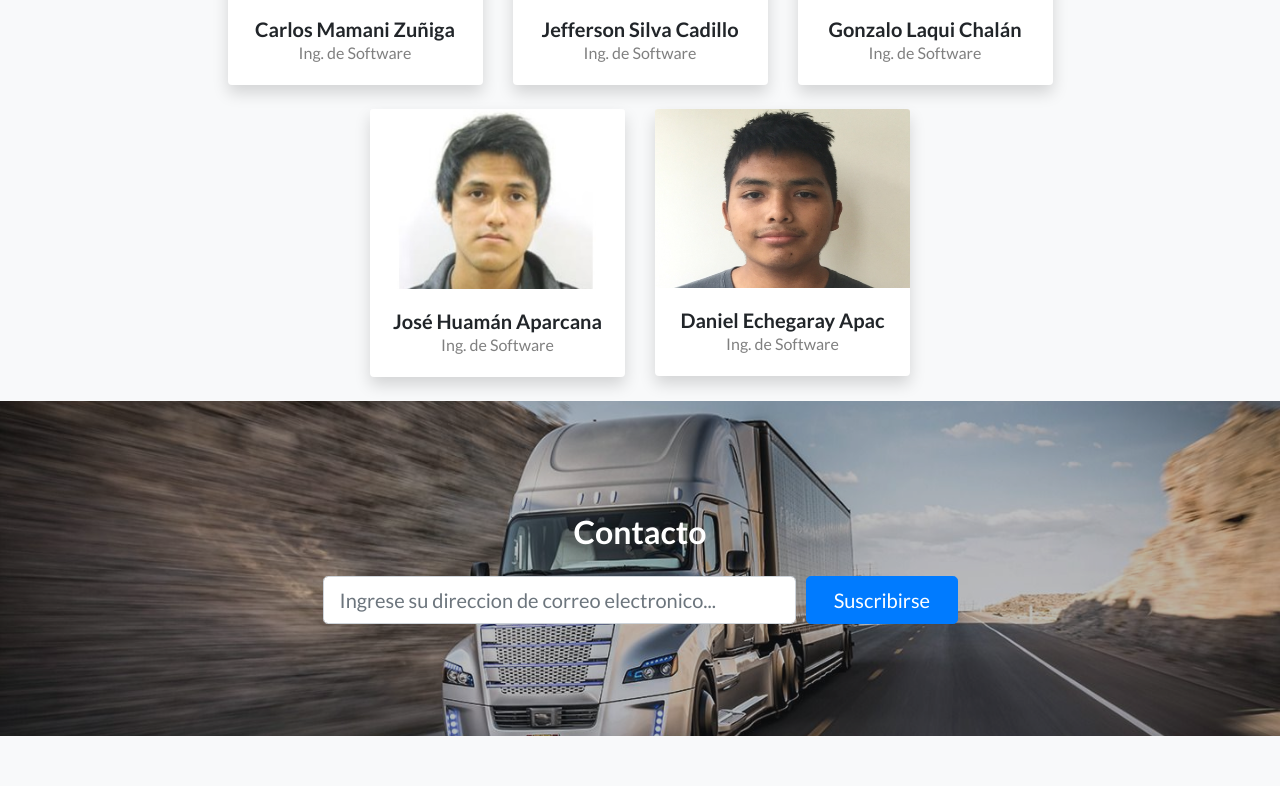
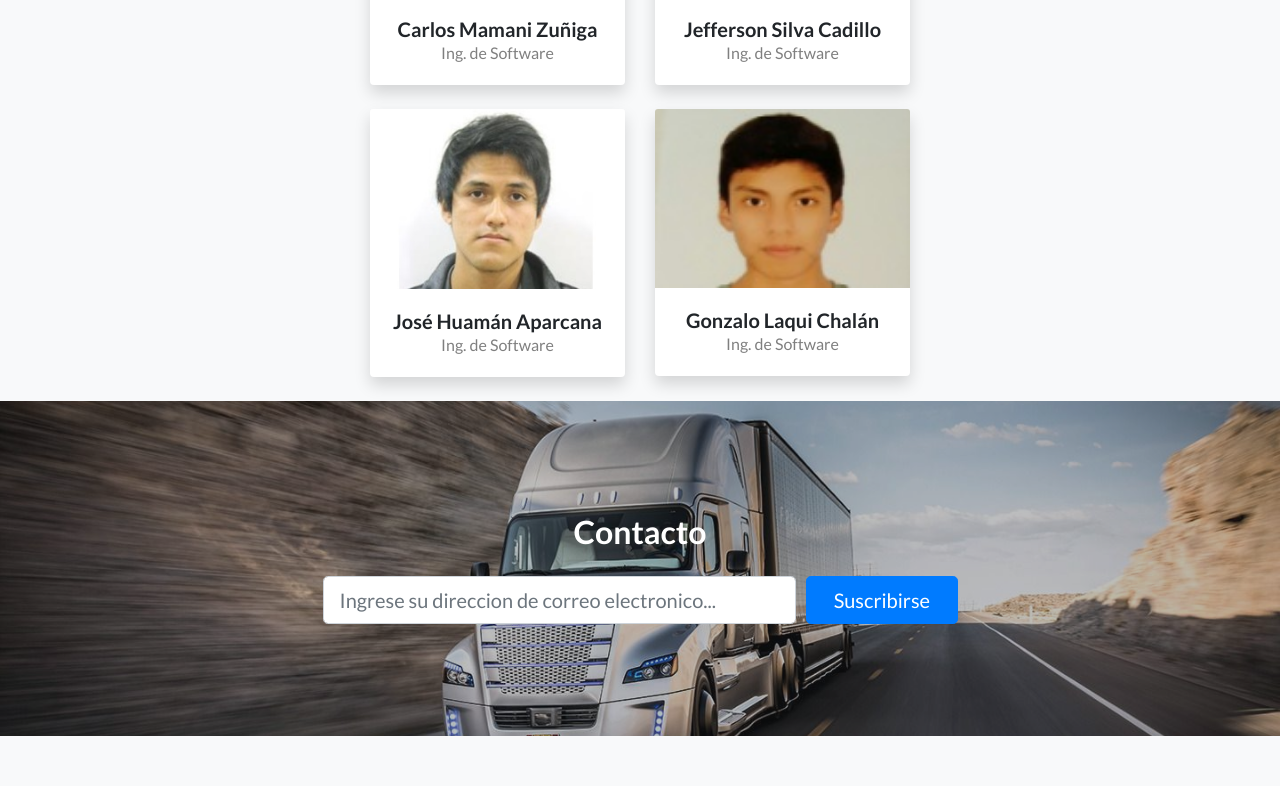
Before and after one commit to carlos18mz/TropSmartPatrones.github.io, a website: page index.html in a window 1280 px wide. Shown: the part 4280-5066 px from the top of the page. Drawn offline with nearby package versions, Linux system fonts and the light colour scheme.

Commit message:
Adding members

```diff
--- a/index.html
+++ b/index.html
@@ -233,7 +233,20 @@
 			</div>
 		</div>
 		</div>
+
+	</div>
+	<div class="row justify-content-md-center">
 		<!-- Team Member 3 -->
+		<div class="col-xl-3 col-md-6 mb-4">
+		<div class="card border-0 shadow">
+			<img src="img/member4.jpg" class="card-img-top" alt="...">
+			<div class="card-body text-center">
+			<h5 class="card-title mb-0">José Huamán Aparcana</h5>
+			<div class="card-text text-black-50">Ing. de Software</div>
+			</div>
+		</div>
+		</div>
+		<!-- Team Member 4 -->
 		<div class="col-xl-3 col-md-6 mb-4">
 		<div class="card border-0 shadow">
 			<img src="img/member3.jpg" class="card-img-top" alt="...">
@@ -243,28 +256,7 @@
 			</div>
 		</div>
 		</div>
-	</div>
-	<div class="row justify-content-md-center">
-		<!-- Team Member 4 -->
-		<div class="col-xl-3 col-md-6 mb-4">
-		<div class="card border-0 shadow">
-			<img src="img/member4.jpg" class="card-img-top" alt="...">
-			<div class="card-body text-center">
-			<h5 class="card-title mb-0">José Huamán Aparcana</h5>
-			<div class="card-text text-black-50">Ing. de Software</div>
-			</div>
-		</div>
-		</div>
-		<!-- Team Member 5 -->
-		<div class="col-xl-3 col-md-6 mb-4">
-		<div class="card border-0 shadow">
-			<img src="img/member5.jpg" class="card-img-top" alt="...">
-			<div class="card-body text-center">
-			<h5 class="card-title mb-0">Daniel Echegaray Apac</h5>
-			<div class="card-text text-black-50">Ing. de Software</div>
-			</div>
-		</div>
-		</div>
+
 	</div>
 	<!-- /.row -->
 
```
